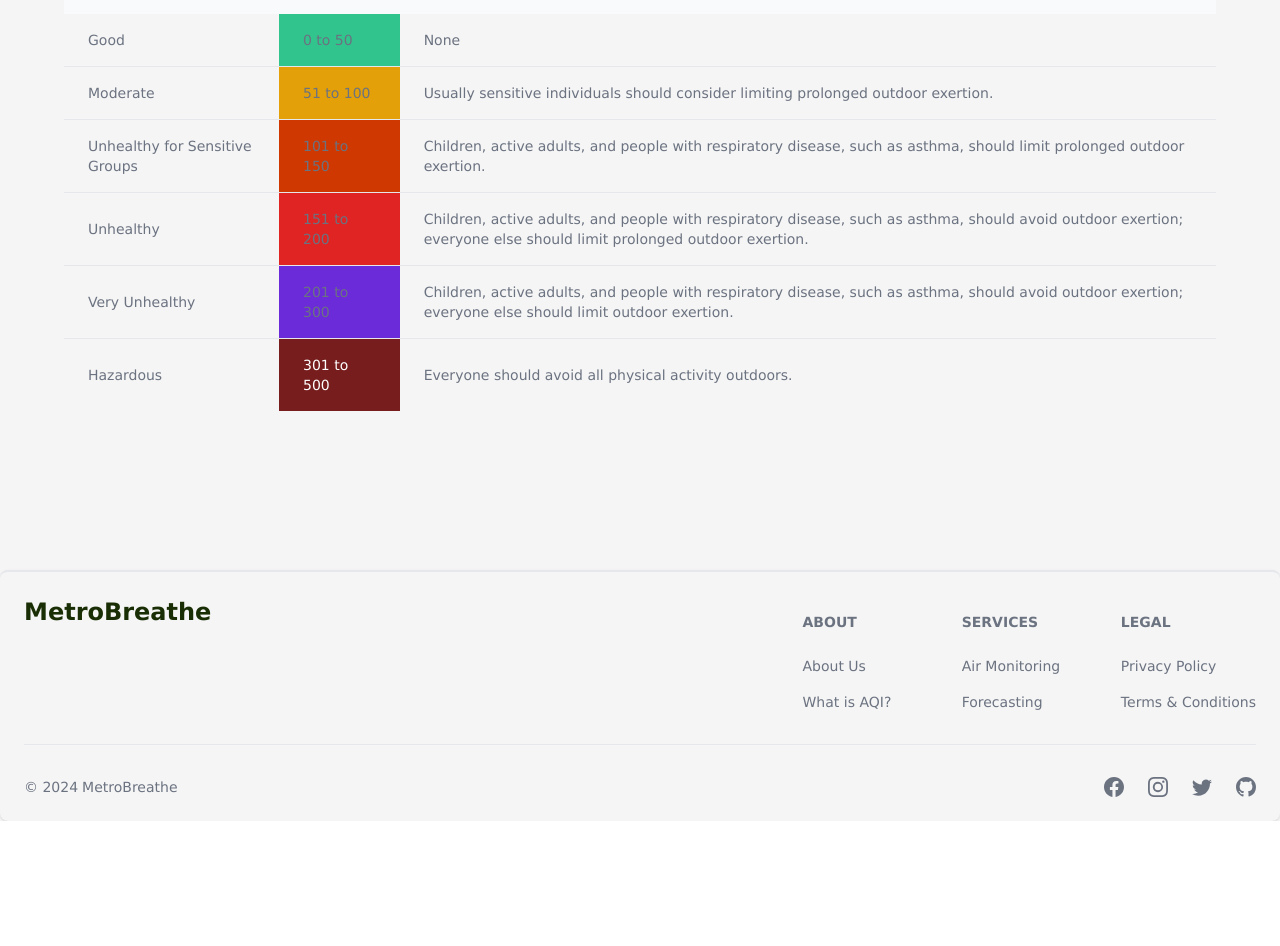
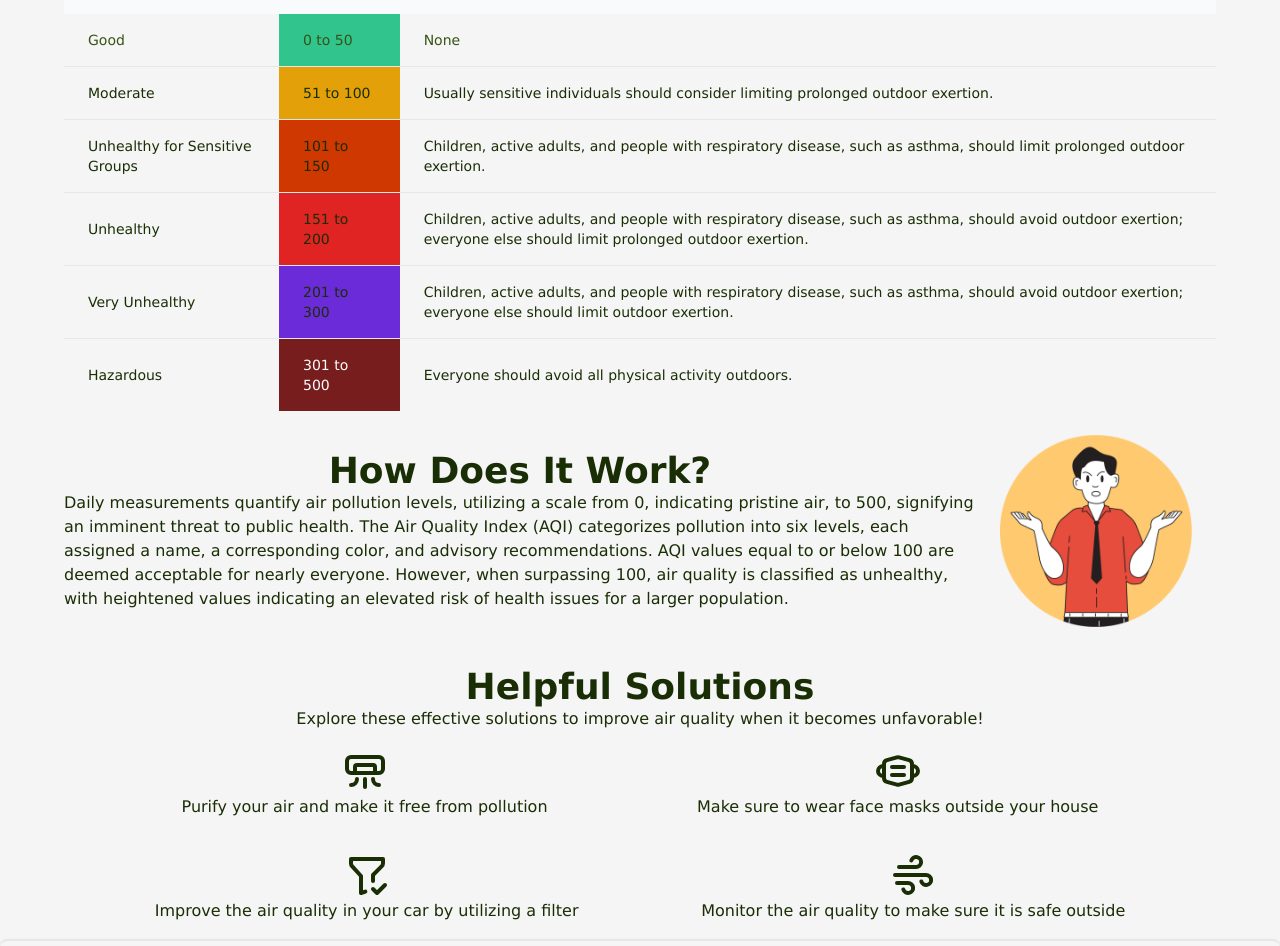
Before and after one commit to migzcervvv/metro-tailwind, a React (Vite) app: page /quality in a window 1280 px wide. Shown: the part 306-1252 px from the top of the page. Before the commit the page ends 1127 px from the top, so only its background shows below. Built offline with nearby package versions, Linux system fonts and the light colour scheme.

Commit message:
Finished

```diff
--- a/src/App.css
+++ b/src/App.css
@@ -94,3 +94,9 @@ h2 {
   height: 30px;
   justify-content: center;
 }
+
+@media (max-width: 600px) {
+  .weather-card {
+    max-width: 95%;
+  }
+}
--- a/src/components/CallToAction.jsx
+++ b/src/components/CallToAction.jsx
@@ -4,7 +4,7 @@ export default function CallToAction() {
   return (
     <div className="flex flex-col sm:flex-row p-3 border border-teal-500 justify-center items-center rounded-tl-3xl rounded-br-3xl text-center">
       <div className="flex-1 justify-center flex flex-col">
-        <h2 className="text-2xl ">
+        <h2 className="text-2xl dark:text-lime-50">
           Dive Deeper into AQI for Your Health's Sake!
         </h2>
         <p className="my-2 text-justify">
--- a/src/components/Footer.jsx
+++ b/src/components/Footer.jsx
@@ -19,7 +19,7 @@ export default function MyFooter() {
           <div className="mb-3 sm:my-0 ">
             <a
               href="/"
-              className="sm:text-2xl self-center whitespace-nowrap text-xl font-semibold dark:text-lime-50"
+              className="sm:text-2xl self-center whitespace-nowrap text-xl font-semibold text-lime-700 hover:text-lime-900 dark:text-lime-500 dark:hover:text-lime-200"
             >
               MetroBreathe
             </a>
--- a/src/components/Highlights.jsx
+++ b/src/components/Highlights.jsx
@@ -3,7 +3,7 @@ import React from "react";
 function Highlights({ stats }) {
   return (
     <div className="flex flex-row gap-3 sm:flex-col justify-start items-center ">
-      <h2 className="text-sm mt-2">{stats.title}</h2>
+      <h2 className="text-sm mt-2 dark:text-lime-50">{stats.title}</h2>
       <div className="mt-2">
         {" "}
         <span className="text-lg sm:text-4xl font-bold">{stats.value}</span>
--- a/src/components/Navbar.jsx
+++ b/src/components/Navbar.jsx
@@ -15,7 +15,7 @@ export default function MyNavbar() {
       className="bg-neutral-100 max-w-full mx-auto pt-6 border-b-2 dark:bg-slate-600"
     >
       <Navbar.Brand as={Link} to="/">
-        <span className="sm:text-2xl self-center whitespace-nowrap text-xl font-semibold dark:text-lime-50">
+        <span className="sm:text-2xl self-center whitespace-nowrap text-xl font-semibold text-lime-700 hover:text-lime-900 dark:text-lime-500 dark:hover:text-lime-200">
           MetroBreathe
         </span>
       </Navbar.Brand>
--- a/src/components/ThemeProvider.jsx
+++ b/src/components/ThemeProvider.jsx
@@ -4,7 +4,7 @@ export default function ThemeProvider({ children }) {
   const { theme } = useSelector((state) => state.theme);
   return (
     <div className={theme}>
-      <div className="bg-neutral-100 text-lime-950 dark:text-lime-50 dark:bg-neutral-700 min-h-screen">
+      <div className="bg-neutral-100 text-lime-950 dark:text-lime-50 dark:bg-gray-700 min-h-screen">
         {children}
       </div>
     </div>
--- a/src/pages/HomePage.jsx
+++ b/src/pages/HomePage.jsx
@@ -18,7 +18,7 @@ export default function HomePage() {
           outline
           gradientDuoTone="purpleToBlue"
           to="/about"
-          className="w-1/3"
+          className="w-full md:w-1/3"
         >
           Learn More
         </Button>
--- a/src/pages/Predictions.jsx
+++ b/src/pages/Predictions.jsx
@@ -72,7 +72,7 @@ export default function Predictions() {
         <div className="w-full flex flex-col sm:flex-row mx-auto justify-evenly">
           <div className="mx-auto p-4 sm:p-0">
             <h1 className="text-2xl sm:text-3xl">Weather Forecasting</h1>
-            <p className="text-md sm:text-lg my-2">
+            <p className="text-md my-2">
               Click the accordions to see more information about the weather!
             </p>
             {loading && (
--- a/src/pages/QualityPage.jsx
+++ b/src/pages/QualityPage.jsx
@@ -3,6 +3,12 @@ import { FaSmog, FaWind } from "react-icons/fa";
 import { MdDangerous } from "react-icons/md";
 import { IconContext } from "react-icons";
 import { Table } from "flowbite-react";
+import {
+  TbFilterCheck,
+  TbWind,
+  TbFaceMask,
+  TbAirConditioning,
+} from "react-icons/tb";
 
 function getBackgroundColor(indexValue) {
   if (indexValue >= 0 && indexValue <= 50) {
@@ -67,91 +73,166 @@ export default function QualityPage() {
           </Table.Head>
           <Table.Body className="divide-y">
             <Table.Row>
-              <Table.Cell className="font-medium dark:text-lime-50">
+              <Table.Cell className="font-medium text-lime-900 dark:text-lime-50">
                 Good
               </Table.Cell>
               <Table.Cell
-                className={`dark:text-lime-50 ${getBackgroundColor(0)}`}
+                className={`dark:text-lime-50 text-lime-900 ${getBackgroundColor(
+                  0
+                )}`}
               >
                 0 to 50
               </Table.Cell>
-              <Table.Cell className="dark:text-lime-50">None</Table.Cell>
+              <Table.Cell className="text-lime-900 dark:text-lime-50">
+                None
+              </Table.Cell>
             </Table.Row>
             <Table.Row>
-              <Table.Cell className="font-medium dark:text-lime-50">
+              <Table.Cell className="font-medium text-lime-950 dark:text-lime-50">
                 Moderate
               </Table.Cell>
               <Table.Cell
-                className={`dark:text-lime-50 ${getBackgroundColor(75)}`}
+                className={`text-lime-950 dark:text-lime-50 ${getBackgroundColor(
+                  75
+                )}`}
               >
                 51 to 100
               </Table.Cell>
-              <Table.Cell className="dark:text-lime-50">
+              <Table.Cell className="text-lime-950 dark:text-lime-50">
                 Usually sensitive individuals should consider limiting prolonged
                 outdoor exertion.
               </Table.Cell>
             </Table.Row>
             <Table.Row>
-              <Table.Cell className="font-medium dark:text-lime-50">
+              <Table.Cell className="font-medium text-lime-950 dark:text-lime-50">
                 Unhealthy for Sensitive Groups
               </Table.Cell>
               <Table.Cell
-                className={`dark:text-lime-50 ${getBackgroundColor(125)}`}
+                className={`text-lime-950 dark:text-lime-50 ${getBackgroundColor(
+                  125
+                )}`}
               >
                 101 to 150
               </Table.Cell>
-              <Table.Cell className="dark:text-lime-50">
+              <Table.Cell className="text-lime-950 dark:text-lime-50">
                 Children, active adults, and people with respiratory disease,
                 such as asthma, should limit prolonged outdoor exertion.
               </Table.Cell>
             </Table.Row>
             <Table.Row>
-              <Table.Cell className="font-medium dark:text-lime-50">
+              <Table.Cell className="font-medium text-lime-950 dark:text-lime-50">
                 Unhealthy
               </Table.Cell>
               <Table.Cell
-                className={`dark:text-lime-50 ${getBackgroundColor(175)}`}
+                className={`text-lime-950 dark:text-lime-50 ${getBackgroundColor(
+                  175
+                )}`}
               >
                 151 to 200
               </Table.Cell>
-              <Table.Cell className="dark:text-lime-50">
+              <Table.Cell className="text-lime-950 dark:text-lime-50">
                 Children, active adults, and people with respiratory disease,
                 such as asthma, should avoid outdoor exertion; everyone else
                 should limit prolonged outdoor exertion.
               </Table.Cell>
             </Table.Row>
             <Table.Row>
-              <Table.Cell className="font-medium dark:text-lime-50">
+              <Table.Cell className="font-medium text-lime-950 dark:text-lime-50">
                 Very Unhealthy
               </Table.Cell>
               <Table.Cell
-                className={`dark:text-lime-50 ${getBackgroundColor(250)}`}
+                className={`text-lime-950 dark:text-lime-50 ${getBackgroundColor(
+                  250
+                )}`}
               >
                 201 to 300
               </Table.Cell>
-              <Table.Cell className="dark:text-lime-50">
+              <Table.Cell className="text-lime-950 dark:text-lime-50">
                 Children, active adults, and people with respiratory disease,
                 such as asthma, should avoid outdoor exertion; everyone else
                 should limit outdoor exertion.
               </Table.Cell>
             </Table.Row>
             <Table.Row>
-              <Table.Cell className="font-medium dark:text-lime-50">
+              <Table.Cell className="font-medium text-lime-950 dark:text-lime-50">
                 Hazardous
               </Table.Cell>
               <Table.Cell
-                className={`dark:text-lime-50 ${getBackgroundColor(400)}`}
+                className={`text-lime-950 dark:text-lime-50 ${getBackgroundColor(
+                  400
+                )}`}
               >
                 301 to 500
               </Table.Cell>
-              <Table.Cell className="dark:text-lime-50">
+              <Table.Cell className="text-lime-950 dark:text-lime-50">
                 Everyone should avoid all physical activity outdoors.
               </Table.Cell>
             </Table.Row>
           </Table.Body>
         </Table>
+        <div className="max-w-6xl mx-auto flex flex-col lg:flex-row">
+          <div className="flex flex-col order-2 lg:order-1 justify-center items-center mx-auto p-4 sm:p-0">
+            <h1 className="text-2xl sm:text-4xl font-bold my-3 sm:my-0">
+              How Does It Work?
+            </h1>
+            <p className="text-justify sm:text-left">
+              Daily measurements quantify air pollution levels, utilizing a
+              scale from 0, indicating pristine air, to 500, signifying an
+              imminent threat to public health. The Air Quality Index (AQI)
+              categorizes pollution into six levels, each assigned a name, a
+              corresponding color, and advisory recommendations. AQI values
+              equal to or below 100 are deemed acceptable for nearly everyone.
+              However, when surpassing 100, air quality is classified as
+              unhealthy, with heightened values indicating an elevated risk of
+              health issues for a larger population.
+            </p>
+          </div>
+          <div className="flex flex-col order-1 lg:order-2 justify-center items-center">
+            <img
+              src="/aqi-pic.png"
+              alt="How does it work image?"
+              className="max-h-60 max-w-60 lg-max-w-full lg:max-h-full"
+            />
+          </div>
+        </div>
+        <div className="flex flex-col max-w-6xl mx-auto p-3 sm:p-0 mt-4">
+          <div className="flex flex-col mx-auto justify-center text-center">
+            <h1 className="text-2xl sm:text-4xl font-bold">
+              Helpful Solutions
+            </h1>
+            <h2 className="text-lime-950 dark:text-lime-50 font-medium">
+              Explore these effective solutions to improve air quality when it
+              becomes unfavorable!
+            </h2>
+          </div>
+          <div className="flex flex-wrap my-4 gap-4 md:gap-8 justify-center lg:justify-evenly">
+            <div className="flex flex-col items-center justify-center ">
+              <TbAirConditioning fontSize="48px" />
+              <p className="text-justify sm:text-left">
+                Purify your air and make it free from pollution
+              </p>
+            </div>
+            <div className="flex flex-col items-center justify-center">
+              <TbFaceMask fontSize="48px" />
+              <p className="text-justify sm:text-left">
+                Make sure to wear face masks outside your house
+              </p>
+            </div>
+            <div className="flex flex-col items-center justify-center">
+              <TbFilterCheck fontSize="48px" />
+              <p className="text-justify sm:text-left">
+                Improve the air quality in your car by utilizing a filter
+              </p>
+            </div>
+            <div className="flex flex-col items-center justify-center">
+              <TbWind fontSize="48px" />
+              <p className="text-justify sm:text-left">
+                Monitor the air quality to make sure it is safe outside
+              </p>
+            </div>
+          </div>
+        </div>
       </div>
-
       <MyFooter />
     </>
   );
```
Also changed, not shown: src/pages/ContactPage.jsx (+13 -6 lines), src/pages/MonitoringPage.jsx (+21 -2 lines), public/air-importance.png (added), public/aqi-pic.png (added).
